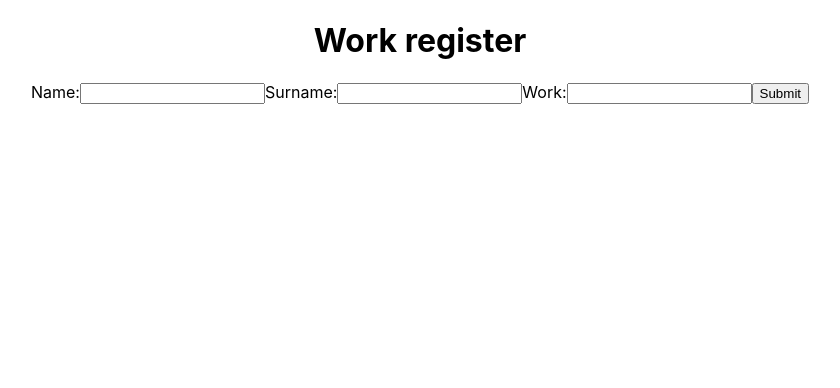
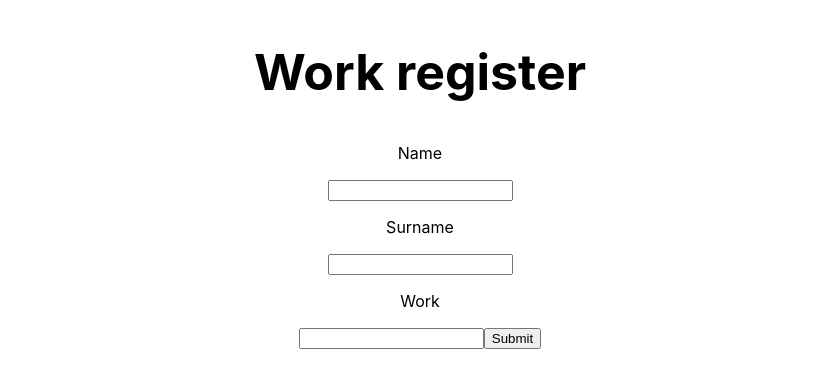
Before and after one commit to kuhletcg/work-register, a React (Create React App) app: page / in a window 1280 px wide. Shown: the top 388 px of the page, without its empty margins (220-1060 px from the left). Built offline with nearby package versions, Linux system fonts and the light colour scheme.

Commit message:
Changed the my naming (I used small leters now

```diff
--- a/src/App.js
+++ b/src/App.js
@@ -1,83 +1,73 @@
-import { useState } from "react";
+import React, { useState } from "react";
 import "./App.css";
 import { useSelector, useDispatch } from "react-redux";
-import { addForm, deleteForm, editForm } from "./redux/actions/Form";
+import { addForm } from "./redux/actions/Form";
 
 function App() {
-  const FormList = useSelector((state) => state.Form.FormList.FormList);
-  console.log("Formlist", FormList, FormList);
+  const FormList = useSelector((state) => state.Form.FormList);
+  console.log("formlist", FormList);
   const dispatch = useDispatch();
-  const [Form, setForm] = useState("");
+  const [form, setForm] = useState({ name: "", surname: "", work: "" });
+  console.log(form);
 
   const handleSubmit = (e) => {
     e.preventDefault();
-    dispatch(addForm(Form));
-    setForm("");
+    dispatch(addForm(form));
+    setForm({ name: "", surname: "", work: "" });
   };
 
-  const handleDelete = (key) => {
-    return FormList.filter((list) => list.key !== key);
+  const handleChange = (e) => {
+    setForm({ ...form, [e.target.name]: e.target.value });
   };
+  return (
+    <div className="Form">
+      <h2>Work register</h2>
+      <form className="Form" onSubmit={(e) => handleSubmit(e)}>
+        <label>
+          <p>Name</p>
+          <input
+            type="name"
+            name="name"
+            value={form.name}
+            onChange={handleChange}
+          />
+        </label>
+        <label>
+          <p>Surname</p>
+          <input
+            type="surname"
+            name="surname"
+            value={form.surname}
+            onChange={handleChange}
+          />
+        </label>
+        <label>
+          <p>Work</p>
+          <input
+            type="work"
+            name="work"
+            value={form.work}
+            onChange={handleChange}
+          />
+        </label>
+        <button onClick="submit">Submit</button>
+      </form>
 
-  const handleEdit = (key) => {
-    return FormList.filter((list) => list.key !== key);
-  };
-
-  return (
-    <div className="App">
-      <h1>Work register</h1>
-      <form onSubmit={handleSubmit}>
-        <div>
-          {" "}
-          Name:
-          <input
-            type="Formapp"
-            onChange={(e) => setForm(e.target.value)}
-            placeholder=""
-            value={Form}
-          />
-          Surname:
-          <input
-            type="Formapp"
-            onChange={(e) => setForm(e.target.value)}
-            placeholder=""
-            value={Form}
-          />
-          Work:
-          <input
-            type="Formapp"
-            onChange={(e) => setForm(e.target.value)}
-            placeholder=""
-            value={Form}
-          />
-          <input type="button" value="Submit" onClick={handleSubmit} />
-        </div>
-      </form>
       {FormList &&
-        FormList.map((Form) => {
+        FormList.map((form) => {
           return (
-            <div key={Form.key}>
-              <h2>
-                <button
-                  onClick={() => dispatch(deleteForm(handleDelete(Form.key)))}
-                >
-                  delete
-                </button>
-
-                <button
-                  onClick={() => dispatch(editForm(handleEdit(Form.key)))}
-                >
-                  edit
-                </button>
-              </h2>
-              <h1>{Form.name}</h1>
-              <h1>{Form.surname}</h1>
-              <h1>{Form.work}</h1>
+            <div key={form.key}>
+              <table>
+                <tr>
+                  <th>{form.name}</th>
+                  <th>{form.surname}</th>
+                  <th>{form.work}</th>
+                </tr>
+              </table>
             </div>
           );
         })}
     </div>
   );
 }
-
 export default App;
--- a/src/redux/actionTypes/Form.js
+++ b/src/redux/actionTypes/Form.js
@@ -1,4 +1,3 @@
 export const ADD_FORM = "ADD_FORM";
 export const DELETE_FORM = "DELETE_FORM";
 export const EDIT_FORM = "EDIT_FORM";
-// export const ADD_FormLIST = "ADD_ FORMLIST";
--- a/src/redux/actions/Form.js
+++ b/src/redux/actions/Form.js
@@ -1,9 +1,9 @@
 import { ADD_FORM, DELETE_FORM, EDIT_FORM } from "../actionTypes/Form";
 
-export const addForm = (Form) => {
+export const addForm = (form) => {
   return {
     type: ADD_FORM,
-    payload: Form,
+    payload: form,
   };
 };
 
--- a/src/redux/reducers/FormReducer.js
+++ b/src/redux/reducers/FormReducer.js
@@ -1,7 +1,7 @@
 import { ADD_FORM, DELETE_FORM, EDIT_FORM } from "../actionTypes/Form";
 
 const initialState = {
-  FormList: [],
+  formList: [],
 };
 
 const FormReducer = (state = initialState, action) => {
@@ -9,8 +9,8 @@ const FormReducer = (state = initialState, action) => {
     case ADD_FORM:
       return {
         ...state,
-        FormList: [
-          ...state.Form.FormList,
+        formList: [
+          ...state.formList,
           {
             key: Math.random(),
             name: action.payload,
@@ -22,12 +22,12 @@ const FormReducer = (state = initialState, action) => {
     case DELETE_FORM:
       return {
         ...state,
-        FormList: action.payload,
+        formList: action.payload,
       };
     case EDIT_FORM:
       return {
         ...state,
-        FormList: action.payload,
+        formList: action.payload,
       };
     default:
       return state;
```
